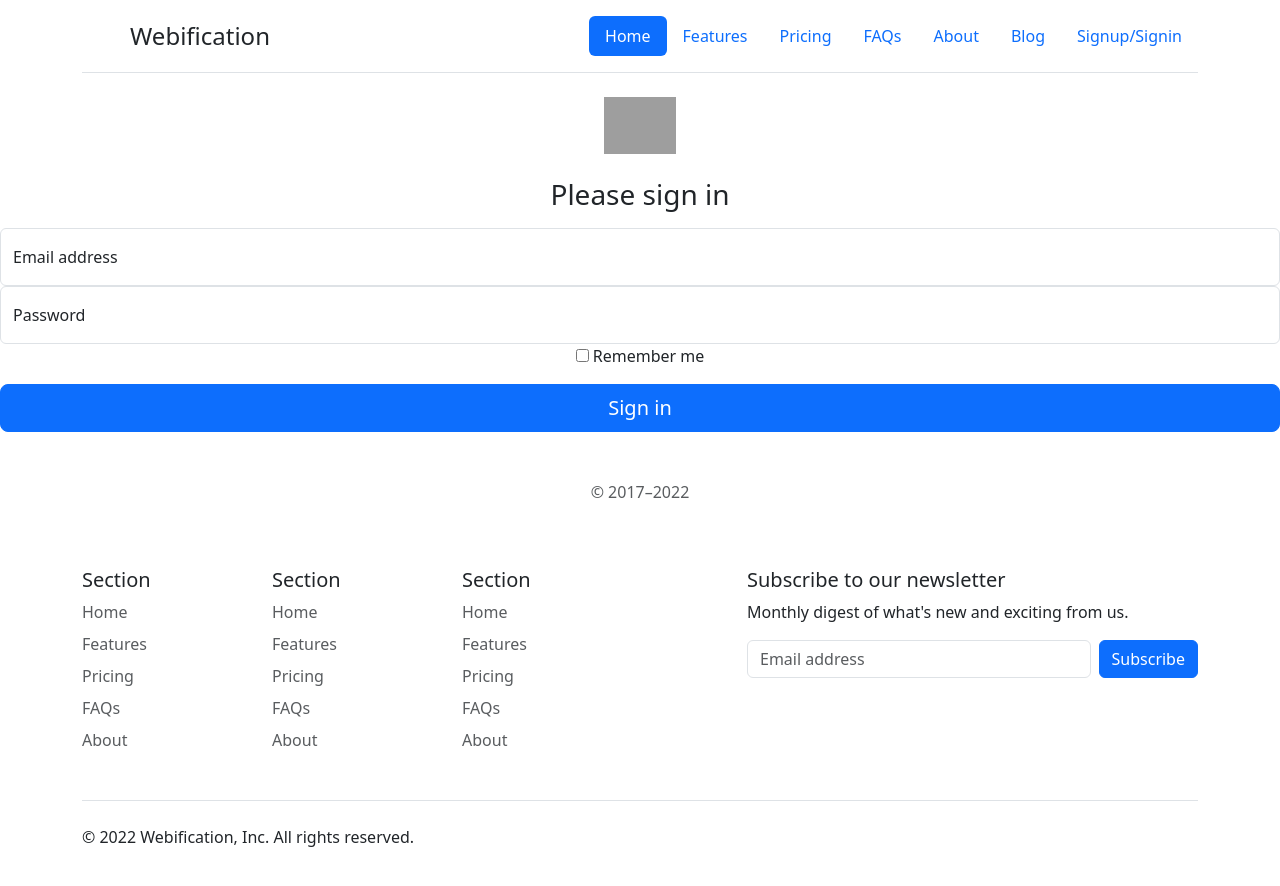
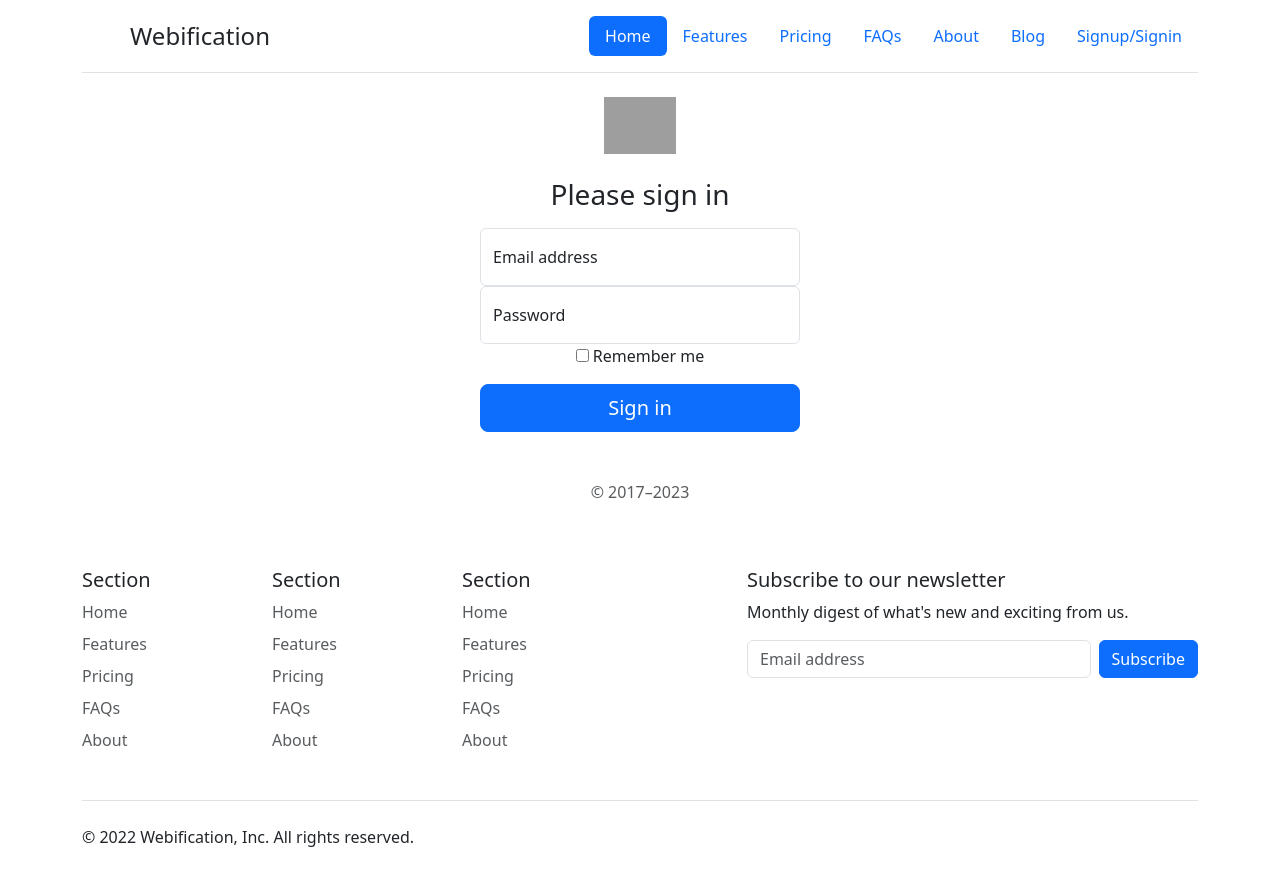
Before and after one commit to Zalron/Webification, a Next.js app in the folder webificationnext/: page /Signupin in a window 1280 px wide. Shown: the top 886 px of the page. Built offline with nearby package versions, Linux system fonts and the light colour scheme; grey boxes are pictures that could not be loaded.

Commit message:
fixed spacing at Signin.tsx

```diff
--- a/webificationnext/components/Signin.tsx
+++ b/webificationnext/components/Signin.tsx
@@ -3,11 +3,9 @@ import 'bootstrap/dist/css/bootstrap.css'
 const Signin = () => {
     return (
         <div className="text-center">
-            <div  className="form-signin w-100 m-auto">
-                <form>
+            <form className="form-signin w-25 m-auto" >
                 <img className="mb-4" src="/docs/5.2/assets/brand/bootstrap-logo.svg" alt="" width="72" height="57" />
                     <h1 className="h3 mb-3 fw-normal">Please sign in</h1>
-
                     <div className="form-floating">
                         <input type="email" className="form-control" id="floatingInput" placeholder="name@example.com" />
                             <label htmlFor="floatingInput">Email address</label>
@@ -23,9 +21,8 @@ const Signin = () => {
                         </label>
                     </div>
                     <button className="w-100 btn btn-lg btn-primary" type="submit">Sign in</button>
-                        <p className="mt-5 mb-3 text-muted">&copy; 2017–2022</p>
+                    <p className="mt-5 mb-3 text-muted">&copy; 2017–2023</p>
             </form>
-            </div >
         </div>
         )
 }
```
Lines whose indentation alone changed are shown as unchanged.
